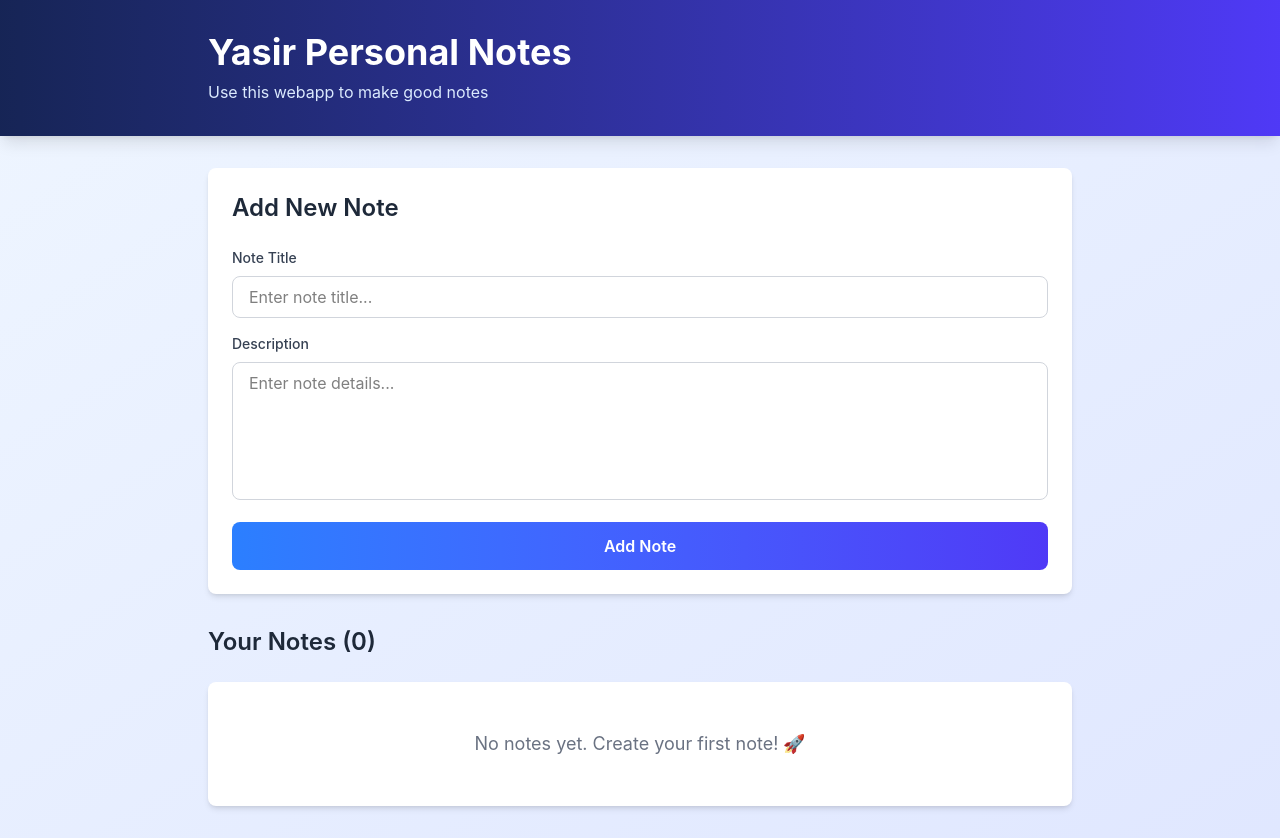
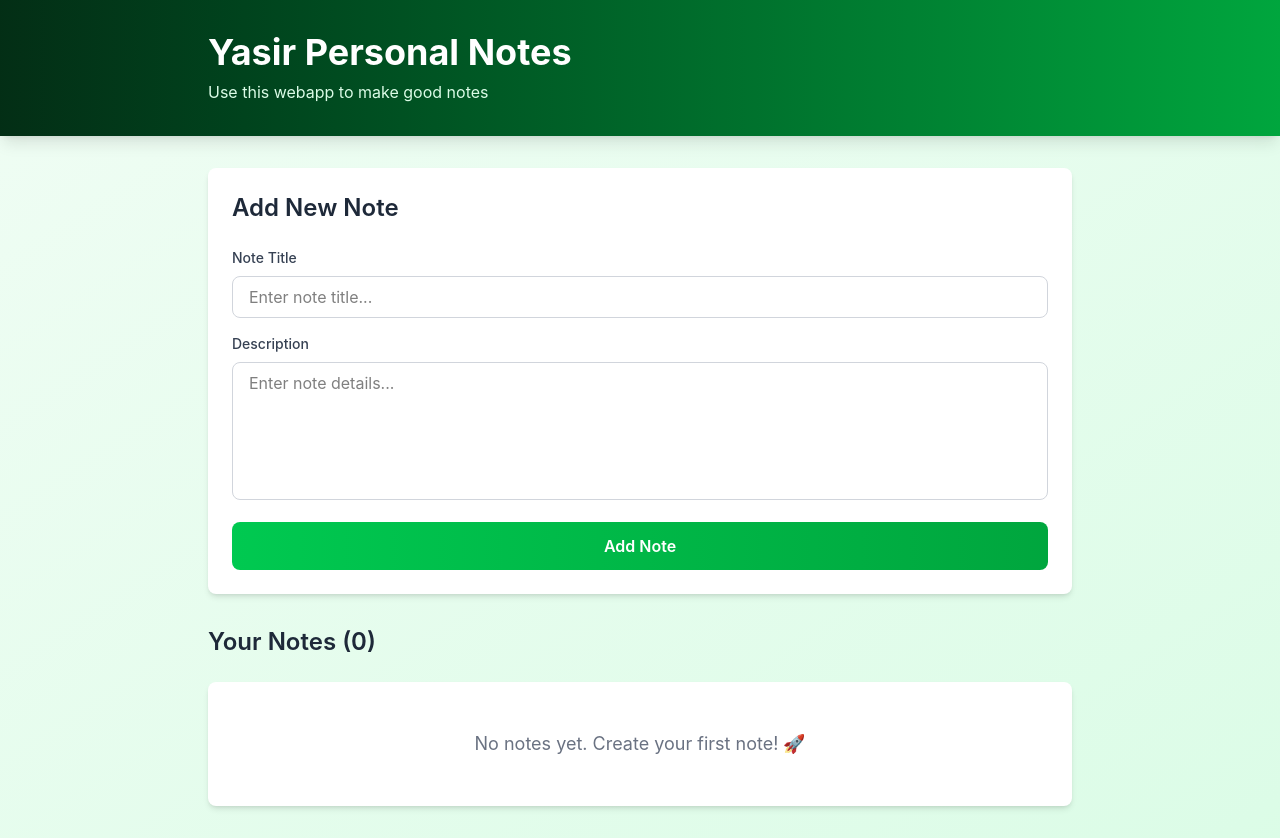
Before and after one commit to iyasirsadpara/NoteAppDeploy, a React (Vite) app: page / in a window 1280 px wide. Built offline with nearby package versions, Linux system fonts and the light colour scheme.

Commit message:
color change

```diff
--- a/src/App.jsx
+++ b/src/App.jsx
@@ -37,19 +37,20 @@ const App = () => {
   };
 
   return (
-    <div className="min-h-screen bg-gradient-to-br from-blue-50 to-indigo-100">
+    <div className="min-h-screen bg-gradient-to-br from-green-50 to-green-100">
       {/* Header */}
-      <header className="bg-gradient-to-r from-blue-950 to-indigo-600 shadow-lg">
+      <header className="bg-gradient-to-r from-green-950 to-green-600 shadow-lg">
         <div className="max-w-4xl mx-auto px-4 py-8">
           <h1 className="text-4xl font-bold text-white mb-2">Yasir Personal Notes</h1>
-          <p className="text-blue-100">Use this webapp to make good notes</p>
+          <p className="text-green-100">Use this webapp to make good notes</p>
         </div>
       </header>
 
       {/* Main Content */}
       <main className="max-w-4xl mx-auto px-4 py-8">
         {/* Form Section */}
-        <div className="bg-white rounded-lg shadow-md p-6 mb-8">
+        <div className="bg-white rounded-lg shadow-md p-6 mb-8"
+        >
           <h2 className="text-2xl font-semibold text-gray-800 mb-6">
             Add New Note
           </h2>
@@ -65,7 +66,7 @@ const App = () => {
                 value={title}
                 onChange={(e) => setTitle(e.target.value)}
                 placeholder="Enter note title..."
-                className="w-full px-4 py-2 border border-gray-300 rounded-lg focus:outline-none focus:ring-2 focus:ring-blue-500"
+                className="w-full px-4 py-2 border border-gray-300 rounded-lg focus:outline-none focus:ring-2 focus:ring-green-500"
               />
             </div>
 
@@ -79,13 +80,13 @@ const App = () => {
                 onChange={(e) => setDescription(e.target.value)}
                 placeholder="Enter note details..."
                 rows="5"
-                className="w-full px-4 py-2 border border-gray-300 rounded-lg focus:outline-none focus:ring-2 focus:ring-blue-500 resize-none"
+                className="w-full px-4 py-2 border border-gray-300 rounded-lg focus:outline-none focus:ring-2 focus:ring-green-500 resize-none"
               />
             </div>
 
             <button
               type="submit"
-              className="w-full bg-gradient-to-r from-blue-500 to-indigo-600 text-white font-semibold py-3 rounded-lg"
+              className="w-full bg-gradient-to-r from-green-500 to-green-600 text-white font-semibold py-3 rounded-lg"
             >
               Add Note
             </button>
```
